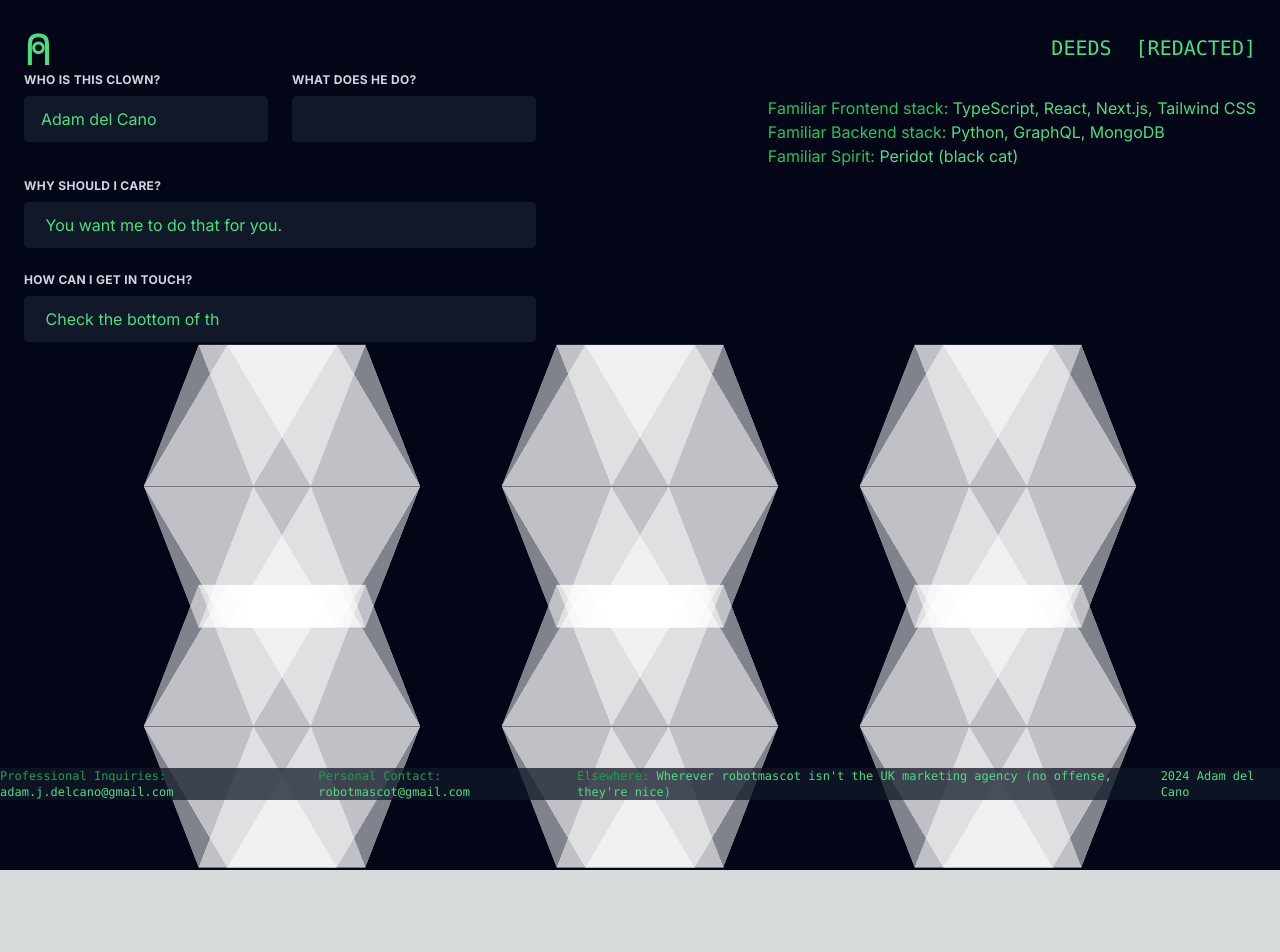
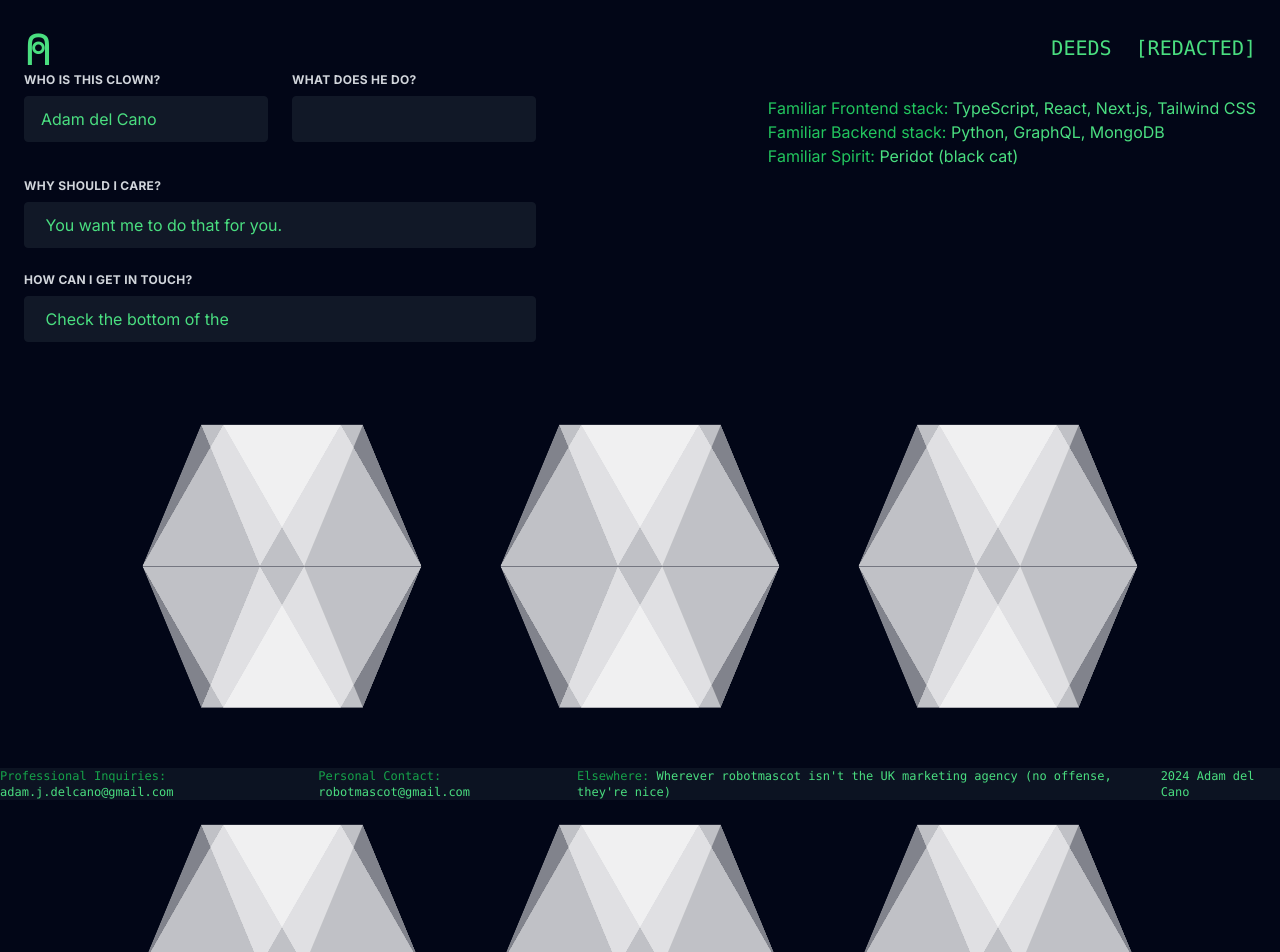
Before and after one commit to adamdelcano/adamdelcano.github.io, a Next.js app: page / in a window 1280 px wide. Shown: the top 952 px of the page. Before the commit the page ends 870 px from the top, so only its background shows below. Built offline with nearby package versions, Linux system fonts and the light colour scheme.

Commit message:
more margin

```diff
--- a/src/app/page.tsx
+++ b/src/app/page.tsx
@@ -148,7 +148,7 @@ export default function Home() {
           <span className="text-green-400">Peridot (black cat)</span>
         </p>
       </div>
-      <div className="flex flex-row w-full justify-evenly my-5">
+      <div className="flex flex-row w-full justify-evenly my-20 py-5">
       <div className="solid">
         <div className="side"></div>
         <div className="side"></div>
@@ -183,7 +183,7 @@ export default function Home() {
         <div className="side"></div>
       </div>
       </div>
-      <div className="flex flex-row w-full justify-evenly my-5">
+      <div className="flex flex-row w-full justify-evenly my-20 py-5">
       <div className="solid">
         <div className="side"></div>
         <div className="side"></div>
```
